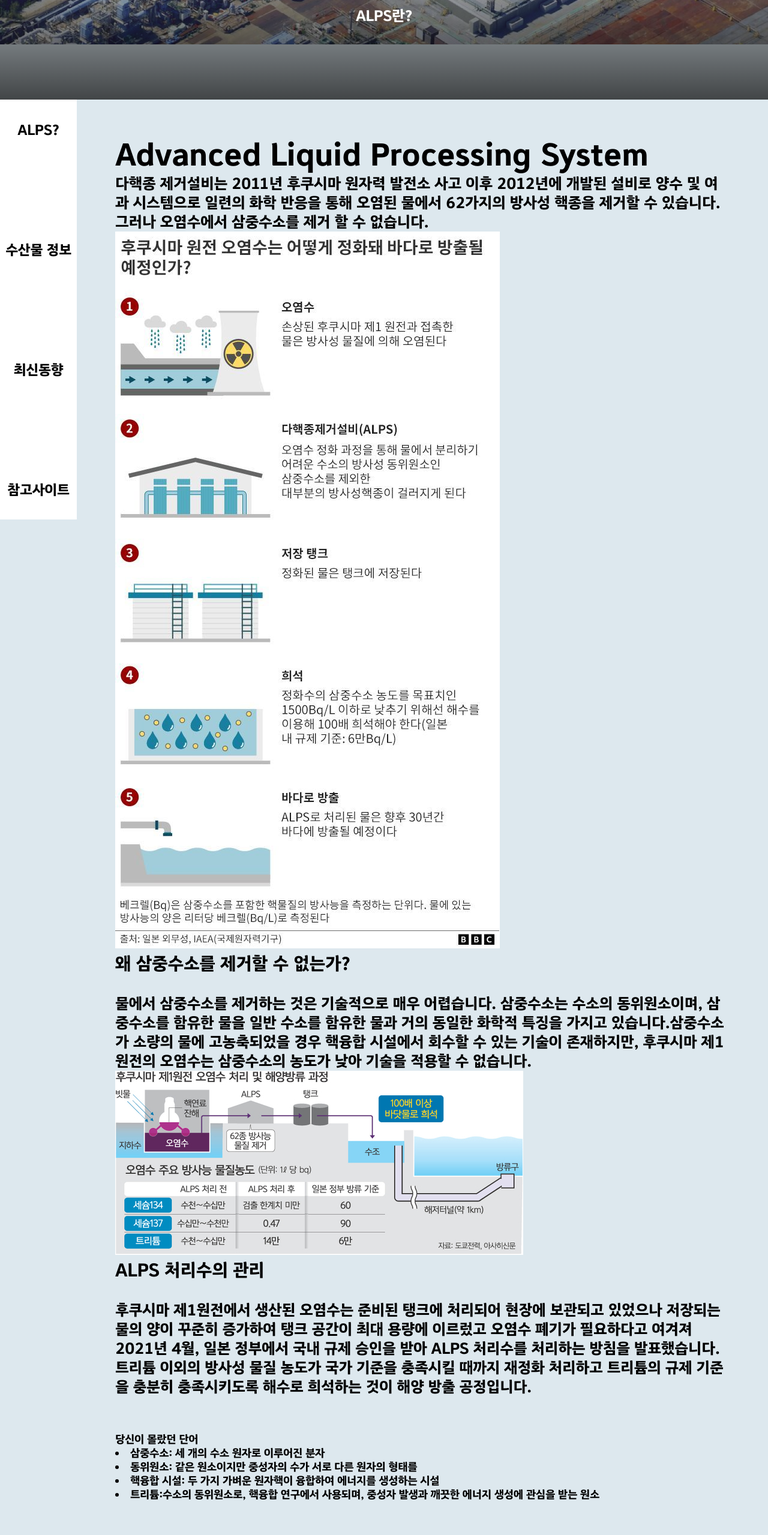
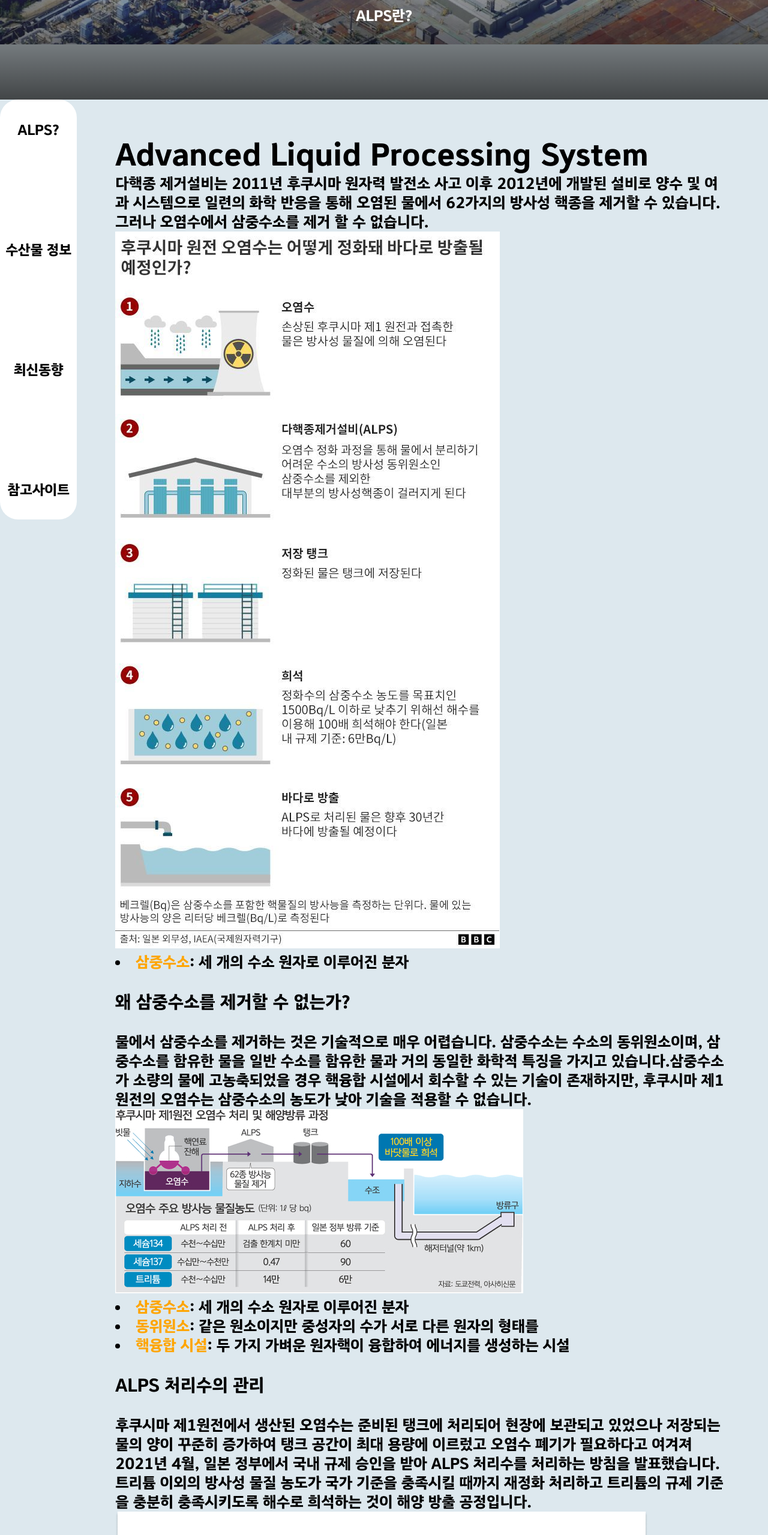
Before and after one commit to jinbark1229/CRUD-Web, a React (Create React App) app: page /Alps in a window 1280 px wide. Shown: the part 234-2793 px from the top of the page at 60% size. Before the commit the page ends 2737 px from the top, so only its background shows below. Built offline with nearby package versions, Linux system fonts and the light colour scheme.

Commit message:
scroll update

```diff
--- a/src/Style/Subpage.css
+++ b/src/Style/Subpage.css
@@ -30,6 +30,7 @@ body {font-size: 18px;letter-spacing: -.5px;font-family: 'EASTARJET-Heavy';backg
   align-items: center;
   text-align: center;
   font-size: 23px;
+  border-radius: 30px;
 }
 
 .subText{
@@ -43,3 +44,12 @@ body {font-size: 18px;letter-spacing: -.5px;font-family: 'EASTARJET-Heavy';backg
   width: 80%;
   margin-left: 15%;
 }
+.words{
+color: orange;
+transition: color 0.5s ease;
+cursor: pointer;
+}
+
+.words:hover {
+  color: blue;
+}
--- a/src/page/New.jsx
+++ b/src/page/New.jsx
@@ -10,10 +10,18 @@ import { Link } from "react-router-dom";
 function New() {
   const [scroll, setScroll] = useState(0);
   const [yes, setYes] = useState("yes");
-
+const [barScroll,setBarScroll]=useState(0);
   useEffect(() => {
     const handleScroll = () => {
       const currentScroll = window.scrollY;
+      if (currentScroll - 300 < 0) {
+        setBarScroll(0)
+      } else {
+        setBarScroll(currentScroll - 300);
+      }
+
+
+
       setScroll(currentScroll);
     };
     window.addEventListener("scroll", handleScroll);
@@ -23,7 +31,6 @@ function New() {
   }, []);
 
   useEffect(() => {
-    // 스크롤 값에 따라 yes 상태를 업데이트
     if (scroll > 500) {
       setYes("yes");
     } else {
@@ -31,13 +38,17 @@ function New() {
     }
   }, [scroll]);
 
+
+
+
+
   return (
     <div>
       <Link to="/"><Slogan></Slogan></Link>
 
       <SubImg src="/img/waterBanner.png" text="최신동향"></SubImg>
       <div className="subAll">
-      <div className="subMenu">
+      <div className="subMenu" style={{marginTop:barScroll}}>
         <Link to="/Alps">ALPS?</Link><br/>
         <Link to="/Seafood">수산물 정보</Link><br/>
         <Link to="/New">최신동향</Link><br/>
@@ -55,6 +66,7 @@ function New() {
             width="1440px"
             height="900"
             scrolling={yes}
+            styles={{ border: '2px solid gray', borderRadius: '30px' }}
           />
         </div>
       </div>
--- a/src/page/Reference.jsx
+++ b/src/page/Reference.jsx
@@ -4,13 +4,9 @@ import Slogan from "../component/Slogan";
 import "../Style/Subpage.css";
 import "../Style/Acolor.css";
 import { Link } from "react-router-dom";
-import { useState,useEffect } from "react";
+
 function Reference() {
-const [barScroll,SetBarScroll]=useState(0)
 
-useEffect(()=>{
-
-},[])
 
 
 
--- a/src/page/SLPS.jsx
+++ b/src/page/SLPS.jsx
@@ -5,9 +5,27 @@ import "../Style/MainImg.css";
 import "../Style/Subpage.css";
 import "../Style/Acolor.css";
 import { Link } from "react-router-dom";
+import { useState, useEffect } from "react";
 
 
 function SLPS() {
+  const [scroll, setScroll] = useState(0);
+  useEffect(() => {
+    const handleScroll = () => {
+      const currentScroll = window.scrollY;
+      if(currentScroll-300<0){
+        setScroll(0)
+      }else{
+        setScroll(currentScroll-300);
+      }
+
+    };
+    window.addEventListener("scroll", handleScroll);
+    return () => {
+      window.removeEventListener("scroll", handleScroll);
+    };
+  }, []);
+
   function Mark(Name) {
     return () => {
       const component = document.getElementById("slpsComponent");
@@ -28,7 +46,7 @@ function SLPS() {
       <Link to="/"><Slogan></Slogan></Link>
       <SubImg src="/img/allpsBanner.png" text="ALPS란?"></SubImg>
       <div className="subAll">
-        <div className="subMenu">
+        <div className="subMenu" style={{marginTop:scroll}}>
           <Link to="/Alps">ALPS?</Link><br />
           <Link to="/Seafood">수산물 정보</Link><br />
           <Link to="/New">최신동향</Link><br />
@@ -42,10 +60,11 @@ function SLPS() {
             그러나 오염수에서 <span className="suso">삼중수소</span>를 제거 할 수 없습니다.
           </p>
           <img src={process.env.PUBLIC_URL +"/img/alpsWater.png"} alt="" />
+          <li><span className="words" onClick={Mark("suso")}>삼중수소</span>: 세 개의 수소 원자로 이루어진 분자</li>
           <br />
 
           <h3>
-            왜 삼중수소를 제거할 수 없는가?
+            왜 <span className="suso">삼중수소</span>를 제거할 수 없는가?
           </h3><br />
 
           <p>물에서 <span className="suso">삼중수소</span>를 제거하는 것은 기술적으로 매우 어렵습니다. <span className="suso">삼중수소</span>는 수소의 <span className="dongwi">동위원소</span>이며, 삼중수소를
@@ -55,6 +74,9 @@ function SLPS() {
           </p>
 
           <img src={process.env.PUBLIC_URL +"/img/clean.png"} alt="" />
+          <li><span className="words" onClick={Mark("suso")}>삼중수소</span>: 세 개의 수소 원자로 이루어진 분자</li>
+          <li><span className="words" onClick={Mark("dongwi")}>동위원소</span>: 같은 원소이지만 중성자의 수가 서로 다른 원자의 형태를</li>
+          <li><span className="words" onClick={Mark("hakyun")}>핵융합 시설</span>: 두 가지 가벼운 원자핵이 융합하여 에너지를 생성하는 시설</li>
           <br />
           <h3>
             ALPS 처리수의 관리
@@ -68,20 +90,13 @@ function SLPS() {
             <span className="Tritium">트리튬</span> 이외의 방사성 물질 농도가 국가 기준을 충족시킬 때까지 재정화 처리하고 <span className="Tritium">트리튬</span>의 규제 기준을
             충분히 충족시키도록 해수로 희석하는 것이 해양 방출 공정입니다.
           </p>
+          <img src={process.env.PUBLIC_URL +"/img/alpsInfo.png"} alt="" />
+          <li><span className="words" onClick={Mark("Tritium")}>트리튬</span>:수소의 동위원소로, 핵융합 연구에서 사용되며, 중성자 발생과 깨끗한 에너지 생성에 관심을 받는 원소</li>
         </div>
       </div>
       <div className="subAll">
         <br />
         <br />
-        <div className="subWord">
-          <p>
-            당신이 몰랐던 단어
-            <li><span onClick={Mark("suso")}>삼중수소</span>: 세 개의 수소 원자로 이루어진 분자</li>
-            <li><span onClick={Mark("dongwi")}>동위원소</span>: 같은 원소이지만 중성자의 수가 서로 다른 원자의 형태를</li>
-            <li><span onClick={Mark("hakyun")}>핵융합 시설</span>: 두 가지 가벼운 원자핵이 융합하여 에너지를 생성하는 시설</li>
-            <li><span onClick={Mark("Tritium")}>트리튬</span>:수소의 동위원소로, 핵융합 연구에서 사용되며, 중성자 발생과 깨끗한 에너지 생성에 관심을 받는 원소</li>
-          </p>
-        </div>
       </div>
     </div>
   );
--- a/src/page/Seafood.jsx
+++ b/src/page/Seafood.jsx
@@ -4,9 +4,28 @@ import Slogan from "../component/Slogan";
 import "../Style/Subpage.css";
 import "../Style/Acolor.css";
 import { Link } from "react-router-dom";
+import { useState, useEffect } from "react";
+
+function Seafood() {
 
 
-function Seafood() {
+  const [scroll, setScroll] = useState(0);
+  useEffect(() => {
+    const handleScroll = () => {
+      const currentScroll = window.scrollY;
+      if (currentScroll - 300 < 0) {
+        setScroll(0)
+      } else {
+        setScroll(currentScroll - 300);
+      }
+
+    };
+    window.addEventListener("scroll", handleScroll);
+    return () => {
+      window.removeEventListener("scroll", handleScroll);
+    };
+  }, []);
+
   function Mark(Name) {
     return () => {
       const component = document.getElementById("seafoodComponent");
@@ -27,7 +46,7 @@ function Seafood() {
       <Link to="/"><Slogan></Slogan></Link>
       <SubImg src="/img/fish1.png" text="수산물 정보"></SubImg>
       <div className="subAll">
-        <div className="subMenu">
+        <div className="subMenu" style={{ marginTop: scroll }}>
           <Link to="/Alps">ALPS?</Link><br />
           <Link to="/Seafood">수산물 정보</Link><br />
           <Link to="/New">최신동향</Link><br />
@@ -40,9 +59,13 @@ function Seafood() {
           </h3>
           <br />
           <p>
-            식품의약품안전처 수입식품방사능안전정보에 따르면 식품 등의 기준 및 규격 <span className="gumsa">검체채취</span> 기준에 따라 검체를 채취하여 방사능 검사를 실시 관리하고 있으며 일반식품 1kg당 <span className="sasum">세슘</span> 100Bq(베크렐) (단, 영아용 조제식, 성장기용 조제식, 영유아용특수조제식품, 영아용 조제유, 성장기용 조제유 및 유가공품, 아이스크림류 50Bq) 미만이 검출되어야 하며, 요오드 함유량 또한 일반식품 1kg당 100<span className="beq">Bq(베크렐)</span> 미만이 검출되어야 합니다.
+            식품의약품안전처 수입식품방사능안전정보에 따르면 식품 등의 기준 및 규격 <span className="gumsa">검체채취</span>
+            기준에 따라 검체를 채취하여 방사능 검사를 실시 관리하고 있으며 일반식품 1kg당 <span className="sasum">세슘</span> 100<span className="beq">Bq(베크렐)</span> (단, 영아용 조제식, 성장기용 조제식, 영유아용특수조제식품, 영아용 조제유, 성장기용 조제유 및 유가공품, 아이스크림류 50<span className="beq">Bq</span>) 미만이 검출되어야 하며, 요오드 함유량 또한 일반식품 1kg당 100<span className="beq">Bq(베크렐)</span> 미만이 검출되어야 합니다.
           </p>
           <img src={process.env.PUBLIC_URL + "/img/fsd.png"} alt="??" />
+          <li><span className="words" onClick={Mark("gumsa")}>검체채취</span>: 생체나 환경에서 샘플을 추출하는 과정</li>
+          <li><span className="words" onClick={Mark("beq")}>Bq(베크렐)</span>:방사능 물질의 활동도를 나타내는 단위로, 1초에 1개의 원자가 방사선을 방출하는 정도를 측정</li>
+          <li><span className="words" onClick={Mark("sasum")}>세슘</span>: 화학 원소로서 알칼리 금속에 속하는데,주로 원자 시계와 같은 과학적 및 산업적 응용에서 사용되는 금속 원소 </li>
           <h3><br />
             일본산 수입식품
           </h3>
@@ -50,6 +73,8 @@ function Seafood() {
             일본산 수입식품은 매 수입시 방사성 <span className="sasum">세슘</span>과 요오드를 검사하는데, 기준치 이하라도 검출시에는 추가방사성 핵종 검사증명서를 제출한 식품만 수입하게 하고 있습니다. 다른 나라 수입 식품은 품목, 생산국에 따라 방사능 검사 빈도가 차등 적용되어 있고, 방사능 검사를 실시해 기준치 이내 적합한 식품등만 수입합니다. 부적합인 경우에는 <span className="gansey">관세청</span>과 수입자에 통보한 후 제품을 폐기 또는 반송, 적합인 경우 적합한 수입식품 등만 통관하여 유통이 가능하게 조치하고 있습니다.
           </p>
           <img src={process.env.PUBLIC_URL + "/img/japan.png"} alt="X" />
+          <li><span className="words" onClick={Mark("sasum")}>세슘</span>:화학 원소로서 알칼리 금속에 속하는데,주로 원자 시계와 같은 과학적 및 산업적 응용에서 사용되는 금속 원소</li>
+          <li><span className="words" onClick={Mark("gansey")}>관세청</span>:국가의 수입·수출 및 관세 정책을 담당하며, 무역 활동과 관련된 업무를 수행하는 행정 기관</li>
           <h3>
             <br />
             우리 바다, 우리 수산물
@@ -67,21 +92,13 @@ function Seafood() {
             <tr />
             <th>국내</th><th>국외</th>
           </table>
+          <li><span className="words" onClick={Mark("suso")}>삼중수소</span>:세 개의 수소 원자로 이루어진 분자</li>
+          <li><span className="words" onClick={Mark("sasum")}>세슘</span>:화학 원소로서 알칼리 금속에 속하는데,주로 원자 시계와 같은 과학적 및 산업적 응용에서 사용되는 금속 원소</li>
 
         </div></div>
-        <div className="word">
+      <div className="word">
         <br />
         <br />
-        <div className="subWord">
-        <p >
-          당신이 몰랐던 단어
-          <li><span onClick={Mark("suso")}>삼중수소</span>:세 개의 수소 원자로 이루어진 분자</li>
-          <li><span onClick={Mark("gumsa")}>검체채취</span>: 생체나 환경에서 샘플을 추출하는 과정으로</li>
-          <li><span onClick={Mark("beq")}>Bq(베크렐)</span>:방사능 물질의 활동도를 나타내는 단위로, 1초에 1개의 원자가 방사선을 방출하는 정도를 측정</li>
-          <li><span onClick={Mark("sasum")}>세슘</span>: 두 가지 가벼운 원자핵이 융합하여 에너지를 생성하는 시설</li>
-          <li><span onClick={Mark("gansey")}>관세청</span>:국가의 수입·수출 및 관세 정책을 담당하며, 무역 활동과 관련된 업무를 수행하는 행정 기관</li>
-        </p>
-        </div>
       </div>
     </div>
   )
```
Also changed, not shown: public/Img/alpsInfo.png (added).
